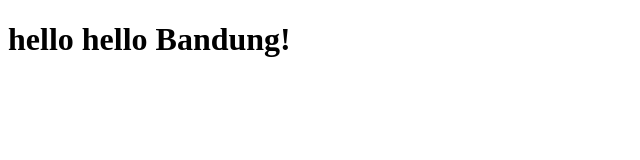
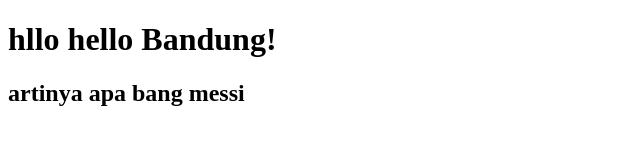
Before and after one commit to alfianw/BelajarKuy, a plain HTML site: page index.html in a window 1280 px wide. Shown: the whole page, without its empty margins (0-640 px from the left). Drawn offline with Linux system fonts and the light colour scheme.

Commit message:
menambahkan kata kata bang messi

```diff
--- a/index.html
+++ b/index.html
@@ -6,6 +6,7 @@
     <title>Document</title>
 </head>
 <body>
-    <h1>hello hello Bandung!</h1>
+    <h1>hllo hello Bandung!</h1>
+    <h2>artinya apa bang messi</h2>
 </body>
 </html>
```
